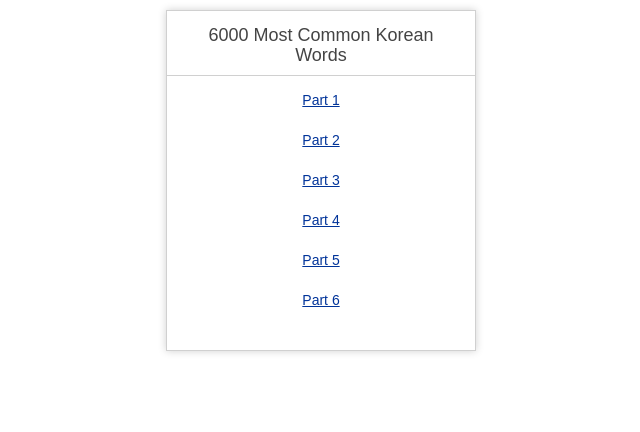
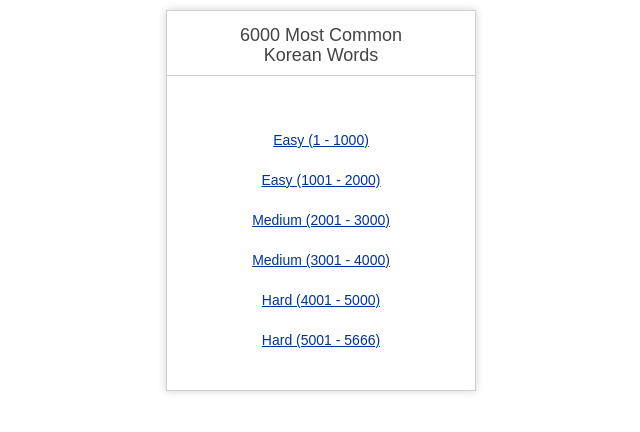
Before and after one commit to ganiszulfa/eohwi, a plain HTML site: page index.html in a window 1280 px wide. Shown: the whole page, without its empty margins (319-959 px from the left). Drawn offline with Linux system fonts and the light colour scheme.

Commit message:
Update index.html

```diff
--- a/index.html
+++ b/index.html
@@ -8,7 +8,7 @@ xmlns="http://www.w3.org/1999/xhtml" dir="ltr" lang="en-US" >
 	<meta http-equiv="Description" content="Simple Games To Improve Your Korean Vocabulary" />
 	<meta name="viewport" content="width=device-width, initial-scale=1">
 
-	<title>Vocabulary (어휘)</title>
+	<title>6000 Most Common Korean Words</title>
 	<style type="text/css">
 
 	#navbar-iframe {
@@ -118,31 +118,33 @@ xmlns="http://www.w3.org/1999/xhtml" dir="ltr" lang="en-US" >
 <div></div>
 
 <div id="container">
-	<h1>6000 Most Common Korean Words</h1>
+	<h1>6000 Most Common</br>Korean Words</h1>
 	<div id="body">
 		<div>
+			<br/>
+			<br/>
 			<a href="/eohwi/6000_1.html">
-			Part 1
+			Easy (1 - 1000)
 			<br/>
 			<br/>
 			<a href="/eohwi/6000_2.html">
-			Part 2
+			Easy (1001 - 2000)
 			<br/>
 			<br/>
 			<a href="/eohwi/6000_3.html">
-			Part 3
+			Medium (2001 - 3000)
 			<br/>
 			<br/>
 			<a href="/eohwi/6000_4.html">
-			Part 4
+			Medium (3001 - 4000)
 			<br/>
 			<br/>
 			<a href="/eohwi/6000_5.html">
-			Part 5
+			Hard (4001 - 5000)
 			<br/>
 			<br/>
 			<a href="/eohwi/6000_6.html">
-			Part 6
+			Hard (5001 - 5666)
 			<br/>
 			<br/>
 			</a>
```
